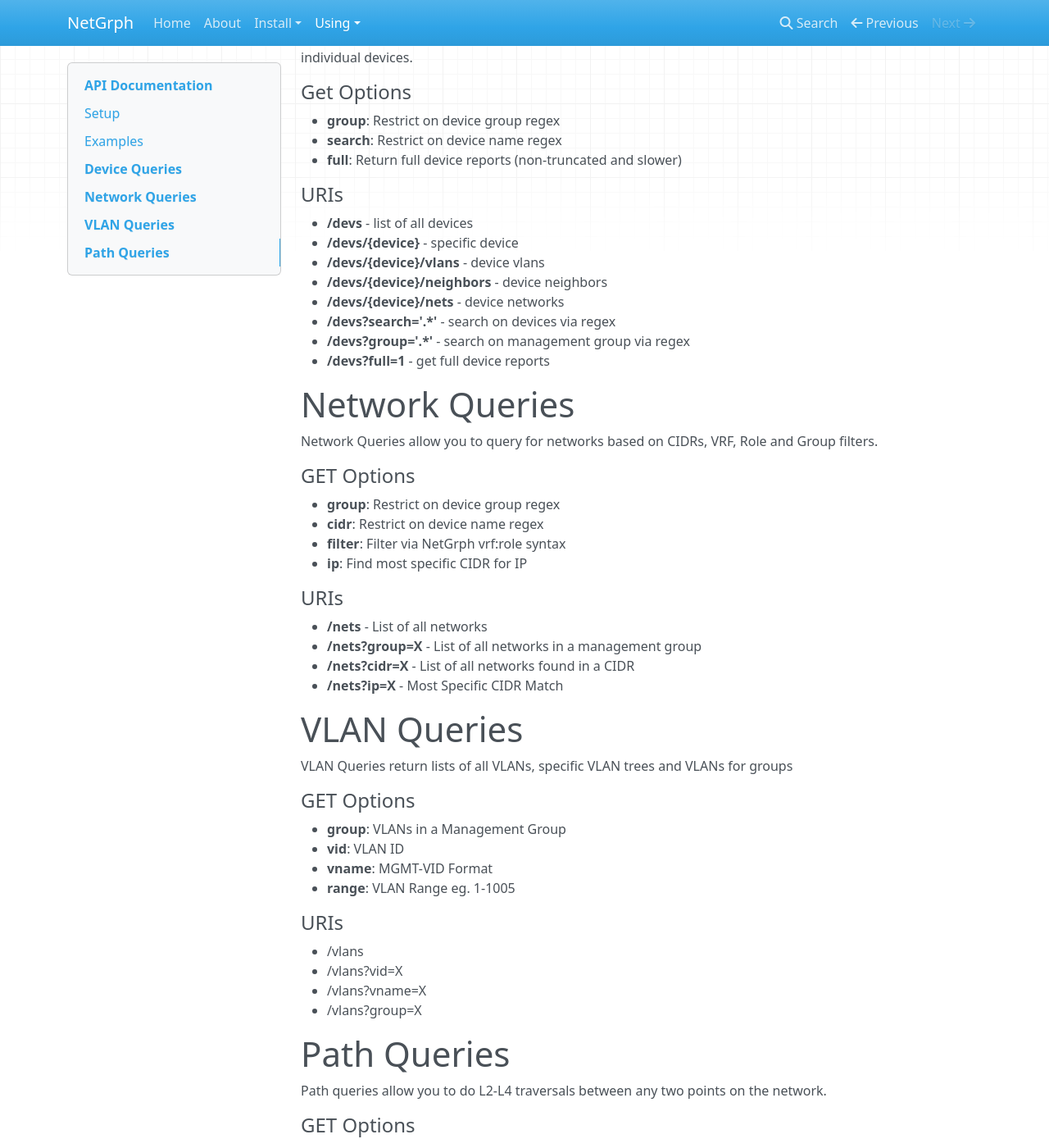
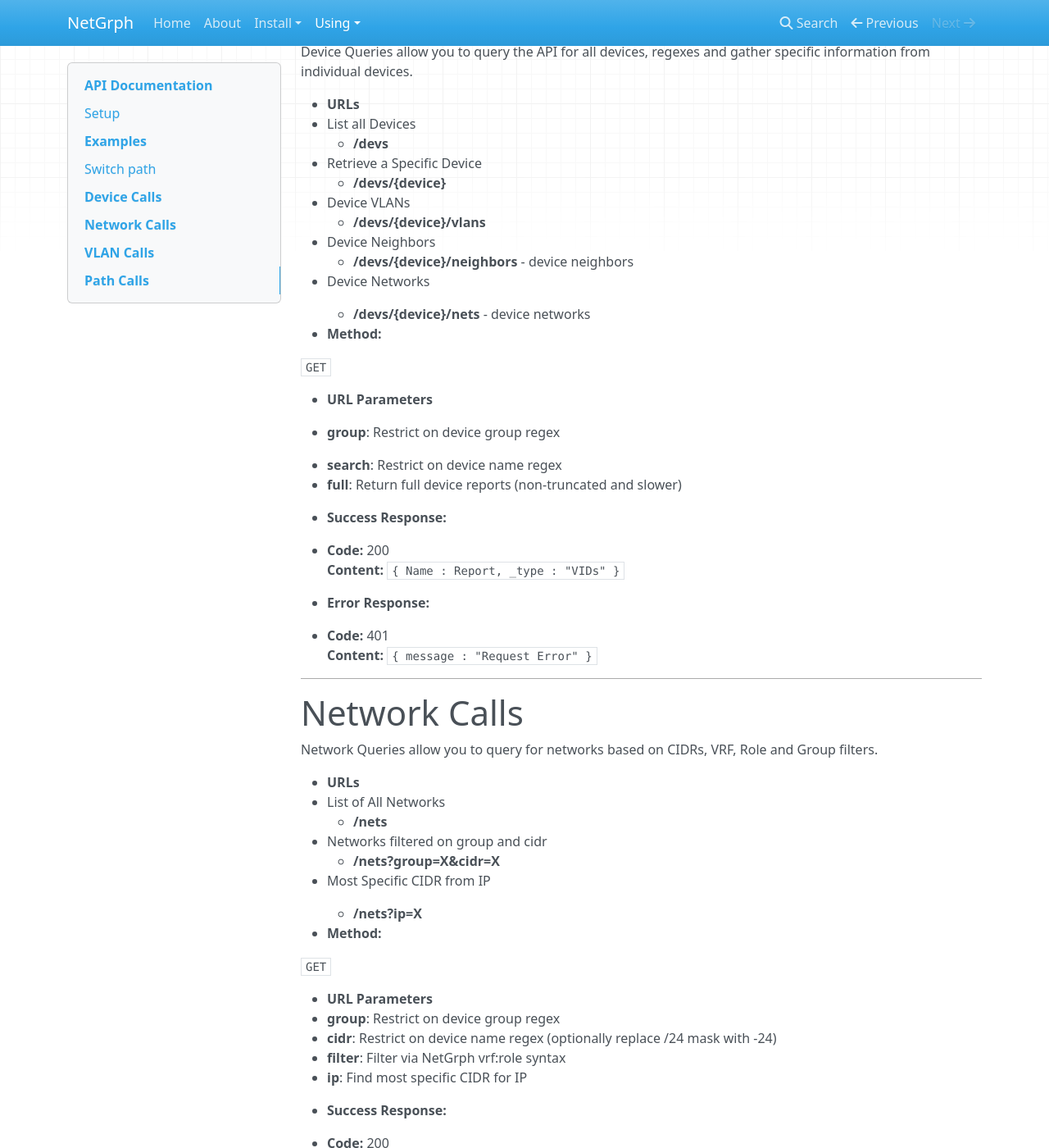
Before and after one commit to yantisj/netgrph, an MkDocs documentation site: the page built from docs/API.md, in a window 1280 px wide and 1400 px high, scrolled down 1188 px. Shown: the whole window at 82% size. Built offline with MkDocs 1.6.1, drawn with Linux system fonts in a browser that asks for light colours; nearby versions of some CDN libraries; old or Windows-style settings are respelled for this version of MkDocs; some of the changed text lies outside the part shown.

````diff
--- a/docs/API.md
+++ b/docs/API.md
@@ -11,11 +11,9 @@
 * Run the Server: ```./ctlsrv.py --run```
 * Test a Query: ```curl -u testuser:testpass http://localhost:4096/netgrph/api/v1.1/devs```
 
-___
+# Examples
 
-## Examples
-
-### Switch path
+## Switch path
 
 ```
 $ curl -u testuser:testpass 'http://localhost:4096/netgrph/api/v1.0/spath?src=mdcmdf&dst=core1'
@@ -53,81 +51,141 @@ $ curl -u testuser:testpass 'http://localhost:4096/netgrph/api/v1.0/spath?src=md
   ]
 }
 ```
+___
 
-# Device Queries
+# Device Calls
+
 
 Device Queries allow you to query the API for all devices, regexes and gather
 specific information from individual devices.
 
-#### Get Options
+* __URLs__
+  * List all Devices
+    * __/devs__
+  * Retrieve a Specific Device
+    * __/devs/{device}__
+  * Device VLANs
+    * __/devs/{device}/vlans__
+  * Device Neighbors
+    * __/devs/{device}/neighbors__ - device neighbors
+  * Device Networks
+    * __/devs/{device}/nets__ - device networks
 
-* __group__: Restrict on device group regex
-* __search__: Restrict on device name regex
-* __full__: Return full device reports (non-truncated and slower)
+* **Method:**
 
-#### URIs
+  `GET`
 
-* __/devs__ - list of all devices
-* __/devs/{device}__ - specific device
-* __/devs/{device}/vlans__ - device vlans
-* __/devs/{device}/neighbors__ - device neighbors
-* __/devs/{device}/nets__ - device networks
-* __/devs?search='.*'__ - search on devices via regex
-* __/devs?group='.*'__ - search on management group via regex
-* __/devs?full=1__ - get full device reports
+* __URL Parameters__
 
-# Network Queries
+  * __group__: Restrict on device group regex
+  * __search__: Restrict on device name regex
+  * __full__: Return full device reports (non-truncated and slower)
+
+* **Success Response:**
+
+  * **Code:** 200 <br />
+    **Content:** `{ Name : Report, _type : "VIDs" }`
+
+* **Error Response:**
+
+  * **Code:** 401 <br />
+    **Content:** `{ message : "Request Error" }`
+
+___
+
+# Network Calls
 
 Network Queries allow you to query for networks based on CIDRs, VRF, Role and
 Group filters.
 
-#### GET Options
+* __URLs__
+  * List of All Networks
+    * __/nets__
+  * Networks filtered on group and cidr
+    * __/nets?group=X&cidr=X__
+  * Most Specific CIDR from IP
+    * __/nets?ip=X__
 
-* __group__: Restrict on device group regex
-* __cidr__: Restrict on device name regex
-* __filter__: Filter via NetGrph vrf:role syntax
-* __ip__: Find most specific CIDR for IP
+* **Method:**
 
-#### URIs
-* __/nets__ - List of all networks
-* __/nets?group=X__ - List of all networks in a management group
-* __/nets?cidr=X__ - List of all networks found in a CIDR
-* __/nets?ip=X__ - Most Specific CIDR Match
+  `GET`
 
-# VLAN Queries
+* __URL Parameters__
+  * __group__: Restrict on device group regex
+  * __cidr__: Restrict on device name regex (optionally replace /24 mask with -24)
+  * __filter__: Filter via NetGrph vrf:role syntax
+  * __ip__: Find most specific CIDR for IP
+
+* **Success Response:**
+
+  * **Code:** 200 <br />
+    **Content:** `{ Name : Report, _type : "Networks" }`
+
+* **Error Response:**
+
+  * **Code:** 401 <br />
+    **Content:** `{ message : "Request Error" }`
+
+___
+
+# VLAN Calls
 
 VLAN Queries return lists of all VLANs, specific VLAN trees and VLANs for groups
 
-#### GET Options
-* __group__: VLANs in a Management Group
-* __vid__: VLAN ID
-* __vname__: MGMT-VID Format
-* __range__: VLAN Range eg. 1-1005
+* __URL Parameters__
+  * __group__: VLANs in a Management Group
+  * __vid__: VLAN ID
+  * __vname__: MGMT-VID Format
+  * __range__: VLAN Range eg. 1-1005
 
-#### URIs
+* __URLs__
 
-* /vlans
-* /vlans?vid=X
-* /vlans?vname=X
-* /vlans?group=X
+  * /vlans
+  * /vlans?vid=X
+  * /vlans?vname=X
+  * /vlans?group=X
 
+* **Success Response:**
 
-# Path Queries
+  * **Code:** 200 <br />
+    **Content:** `{ Name : Report, _type : "VLANs" }`
+
+* **Error Response:**
+
+  * **Code:** 401 <br />
+    **Content:** `{ message : "Request Error" }`
+
+___
+
+# Path Calls
 
 Path queries allow you to do L2-L4 traversals between any two points on the network.
 
-#### GET Options
+* __URLs__
+  * Universal L2-L4 Path Query
+    * `/path?src=[ip]&dst=[ip]`
+  * Switch paths using a regex
+    * `/spath?src=[switch]&dst[switch.*]`
+  * L3 Path inside a VRF
+    * `/rpath?src=[ip]&dst=[ip]&vrf=pci`
+  * L4 Path Query
+    * `/fpath?src=[ip]&dst=[ip]`
 
-* __src__(required): Source of Path Query (regex support on switch paths)
-* __dst__(required): Destination of Path Query
-* __onepath__(set True): Only show one path, no ECMP
-* __depth__: Depth of Graph Search (default 20)
-* __vrf__: VRF for Routed Queries
+* __URL Parameters__
+  * __src__(required): Source of Path Query (regex support on switch paths)
+  * __dst__(required): Destination of Path Query
+  * __onepath__(set True): Only show one path, no ECMP
+  * __depth__: Depth of Graph Search (default 20)
+  * __vrf__: VRF for Routed Queries
 
-Note: src and dst support regexes on switch paths
+  * `Note:` src and dst support regexes on switch paths
 
-#### URIs
-* /path?src=[ip]&dst=[ip] - Universal L2-L4 Path Query
-* /spath?src=[switch]&dst[switch.*] - Switch paths using a regex
-* /rpath?src=[ip]&dst=[ip]&vrf=pci - L3 Path inside a VRF
-* /fpath?src=[ip]&dst=[ip] - L4 Path Query
+* **Success Response:**
+
+  * **Code:** 200 <br />
+    **Content:** `{ Name : Report, _type : "PATH" }`
+
+* **Error Response:**
+
+  * **Code:** 401 <br />
+    **Content:** `{ message : "Request Error" }`
````
Also changed, not shown: 1 other file.
